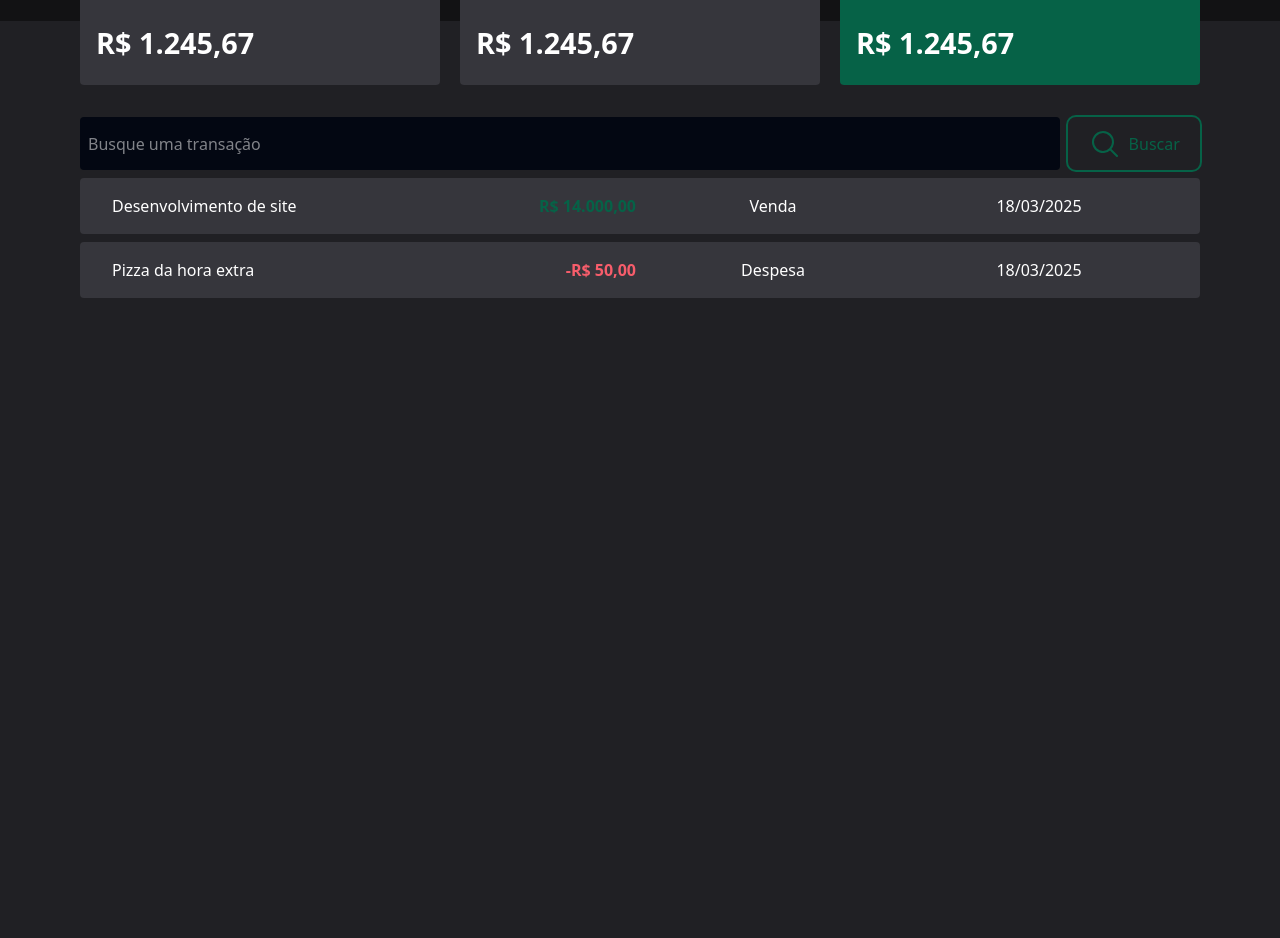
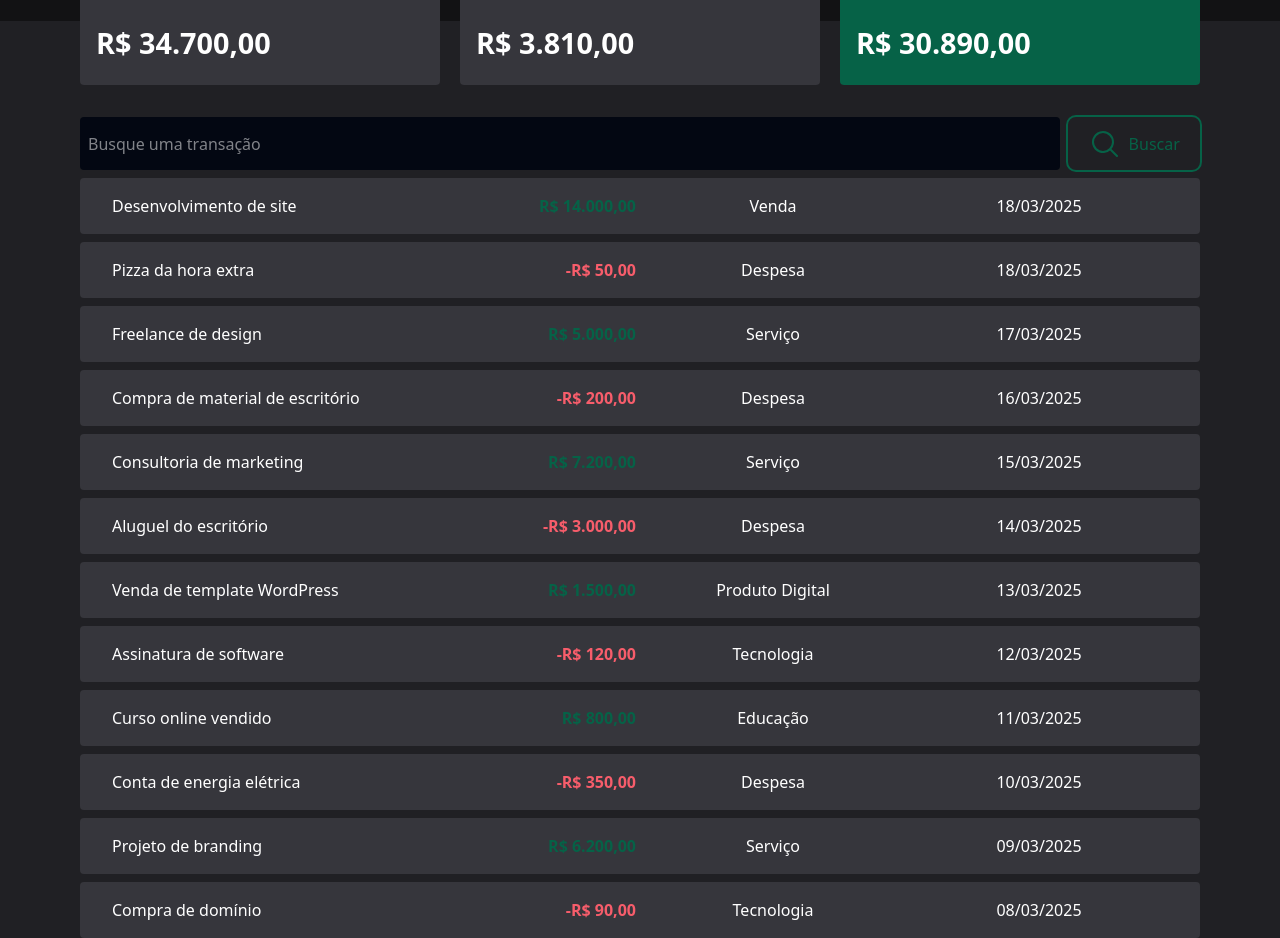
Before and after one commit to afonsolimajr/mba-dt-money, a React (Vite) app: page / in a window 1280 px wide. Shown: the part 171-1109 px from the top of the page. Before the commit the page ends 800 px from the top, so only its background shows below. Built offline with nearby package versions, Linux system fonts and the light colour scheme; data requests are answered from the project's data file.

Commit message:
dashboard summary with reduce

```diff
--- a/server.json
+++ b/server.json
@@ -15,6 +15,86 @@
       "category": "Despesa",
       "price": 50,
       "createdAt": "2025-03-18T20:28:19.193Z"
+    },
+    {
+      "id": 3,
+      "description": "Freelance de design",
+      "type": "income",
+      "category": "Serviço",
+      "price": 5000,
+      "createdAt": "2025-03-17T15:10:30.120Z"
+    },
+    {
+      "id": 4,
+      "description": "Compra de material de escritório",
+      "type": "outcome",
+      "category": "Despesa",
+      "price": 200,
+      "createdAt": "2025-03-16T10:45:22.980Z"
+    },
+    {
+      "id": 5,
+      "description": "Consultoria de marketing",
+      "type": "income",
+      "category": "Serviço",
+      "price": 7200,
+      "createdAt": "2025-03-15T09:30:15.760Z"
+    },
+    {
+      "id": 6,
+      "description": "Aluguel do escritório",
+      "type": "outcome",
+      "category": "Despesa",
+      "price": 3000,
+      "createdAt": "2025-03-14T08:15:00.500Z"
+    },
+    {
+      "id": 7,
+      "description": "Venda de template WordPress",
+      "type": "income",
+      "category": "Produto Digital",
+      "price": 1500,
+      "createdAt": "2025-03-13T18:40:45.330Z"
+    },
+    {
+      "id": 8,
+      "description": "Assinatura de software",
+      "type": "outcome",
+      "category": "Tecnologia",
+      "price": 120,
+      "createdAt": "2025-03-12T21:05:12.250Z"
+    },
+    {
+      "id": 9,
+      "description": "Curso online vendido",
+      "type": "income",
+      "category": "Educação",
+      "price": 800,
+      "createdAt": "2025-03-11T14:22:09.780Z"
+    },
+    {
+      "id": 10,
+      "description": "Conta de energia elétrica",
+      "type": "outcome",
+      "category": "Despesa",
+      "price": 350,
+      "createdAt": "2025-03-10T11:11:59.600Z"
+    },
+    {
+      "id": 11,
+      "description": "Projeto de branding",
+      "type": "income",
+      "category": "Serviço",
+      "price": 6200,
+      "createdAt": "2025-03-09T13:30:45.430Z"
+    },
+    {
+      "id": 12,
+      "description": "Compra de domínio",
+      "type": "outcome",
+      "category": "Tecnologia",
+      "price": 90,
+      "createdAt": "2025-03-08T16:55:30.310Z"
     }
   ]
 }
--- a/src/components/Dashboard.tsx
+++ b/src/components/Dashboard.tsx
@@ -1,12 +1,34 @@
+import { useContext } from "react";
 import DashboardCard from "./DashboardCard";
+import { TransactionsContext } from "@/contexts/TransactionsContext";
 
 export default function Dashboard() {
+  const { transactions } = useContext(TransactionsContext);
+
+  const summary = transactions.reduce(
+    (acc, transaction) => {
+      if (transaction.type === "income") {
+        acc.income += transaction.price;
+        acc.total += transaction.price;
+      } else {
+        acc.outcome += transaction.price;
+        acc.total -= transaction.price;
+      }
+
+      return acc;
+    },
+    {
+      income: 0,
+      outcome: 0,
+      total: 0,
+    }
+  );
   return (
     <div className="flex flex-col w-full max-w-[1120px] h-32 ">
       <div className="flex w-full h-16 items-center justify-between gap-5 ">
-        <DashboardCard type="IN" value={1245.67} />
-        <DashboardCard type="OUT" value={1245.67} />
-        <DashboardCard type="TOT" value={1245.67} />
+        <DashboardCard type="IN" value={summary.income} />
+        <DashboardCard type="OUT" value={summary.outcome} />
+        <DashboardCard type="TOT" value={summary.total} />
       </div>
     </div>
   );
```
